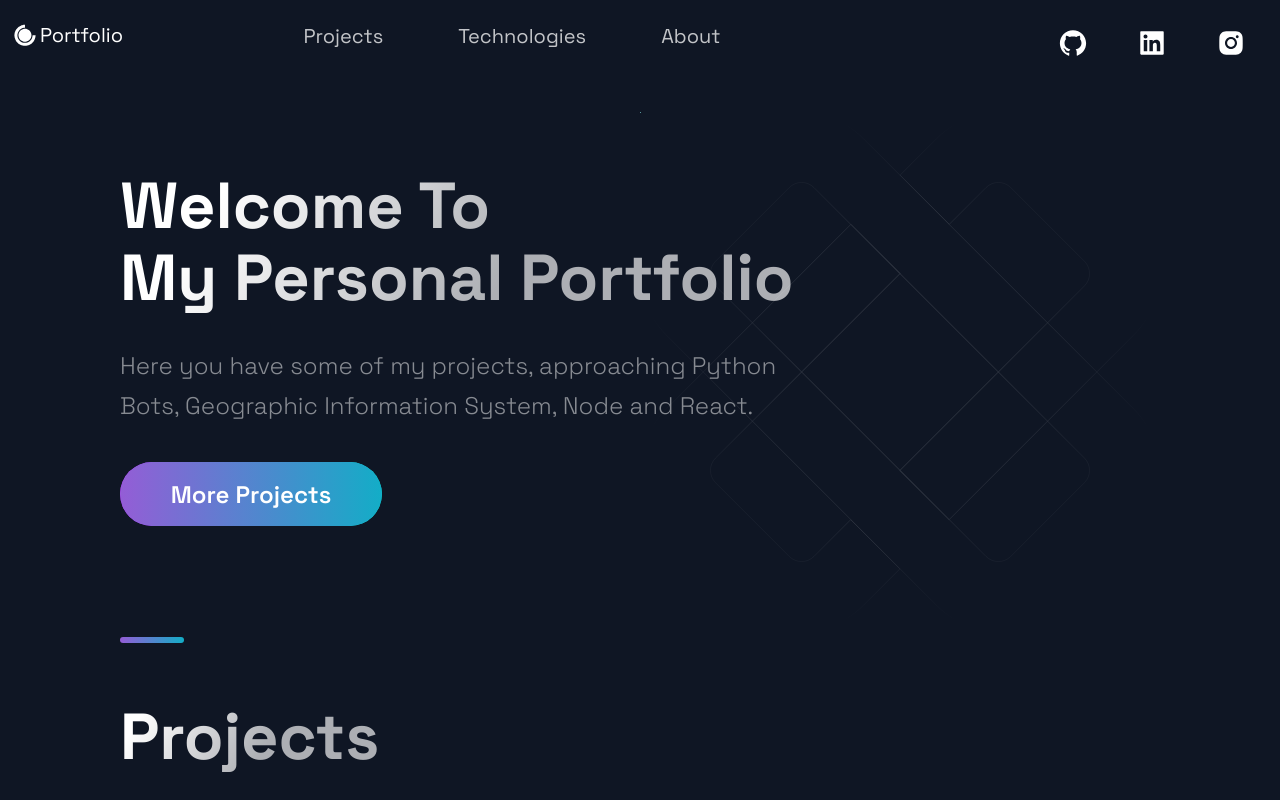
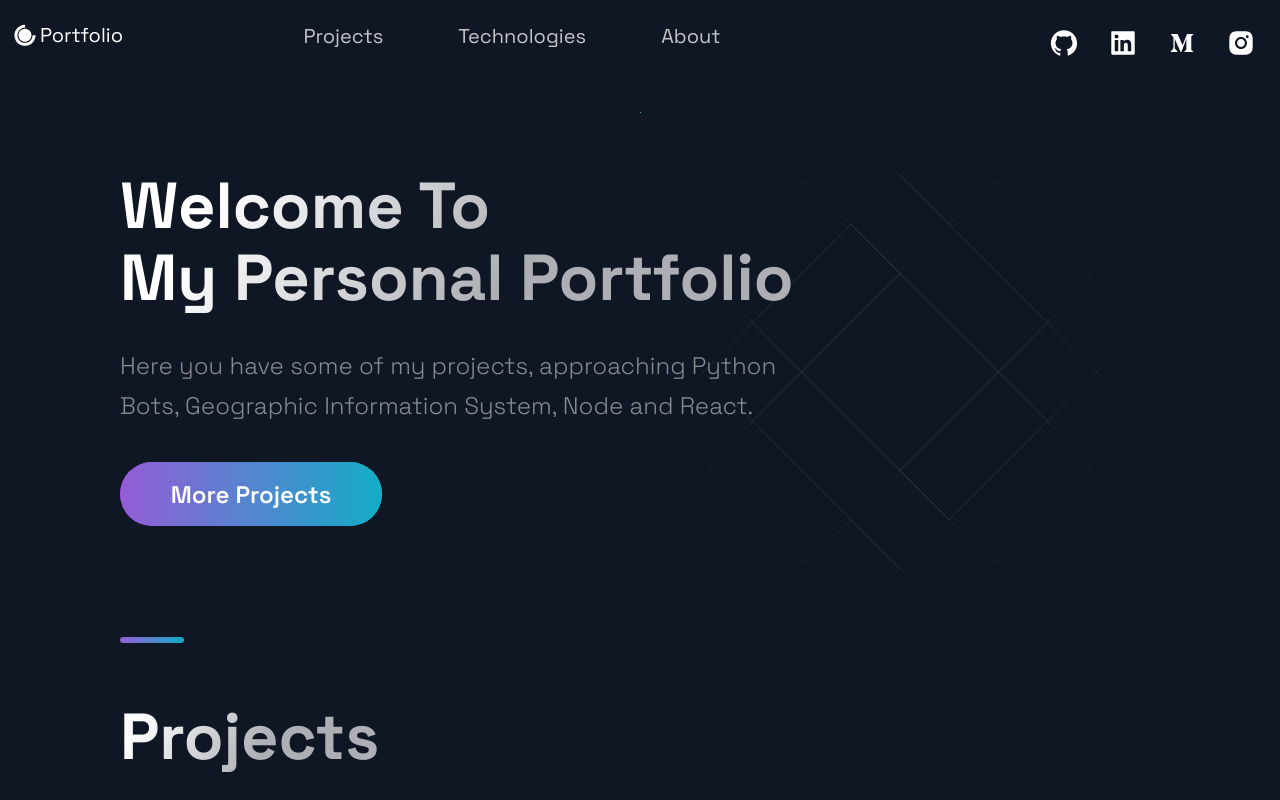
Before and after one commit to danielrubens/portfolio-website, a Next.js app: page / in a window 1280 px wide. Shown: the top 800 px of the page. Built offline with nearby package versions, Linux system fonts and the light colour scheme.

Commit message:
AiOutlineMedium icon

```diff
--- a/src/components/Footer/Footer.js
+++ b/src/components/Footer/Footer.js
@@ -1,5 +1,5 @@
 import React from 'react';
-import { AiFillGithub, AiFillInstagram, AiFillLinkedin } from 'react-icons/ai';
+import { AiFillGithub, AiFillInstagram, AiFillLinkedin, AiOutlineMedium } from 'react-icons/ai';
 
 import { SocialIcons } from '../Header/HeaderStyles';
 import { CompanyContainer, FooterWrapper, LinkColumn, LinkItem, LinkList, LinkTitle, Slogan, SocialContainer, SocialIconsContainer } from './FooterStyles';
@@ -24,6 +24,9 @@ const Footer = () => {
       <SocialIcons href='https://www.linkedin.com/in/danielrubenss/'>
         <AiFillLinkedin size='3rem'/>
       </SocialIcons>
+      <SocialIcons href='https://www.medium.com/@danielrubens'>
+        <AiOutlineMedium size='3rem'/>
+      </SocialIcons>
       <SocialIcons href='https://instagram.com/danielrubenss'>
         <AiFillInstagram size='3rem'/>
       </SocialIcons>
--- a/src/components/Header/Header.js
+++ b/src/components/Header/Header.js
@@ -1,6 +1,6 @@
 import Link from 'next/link';
 import React from 'react';
-import { AiFillGithub, AiFillInstagram, AiFillLinkedin } from 'react-icons/ai';
+import { AiFillGithub, AiFillInstagram, AiFillLinkedin, AiOutlineMedium } from 'react-icons/ai';
 import { DiCssdeck } from 'react-icons/di';
 
 import { Container, Div1, Div2, Div3, NavLink, SocialIcons, Span } from './HeaderStyles';
@@ -38,6 +38,9 @@ const Header = () =>  (
       <SocialIcons href='https://www.linkedin.com/in/danielrubenss/'>
         <AiFillLinkedin size='3rem'/>
       </SocialIcons>
+      <SocialIcons href='https://www.medium.com/@danielrubens'>
+        <AiOutlineMedium size='3rem'/>
+      </SocialIcons>
       <SocialIcons href='https://instagram.com/danielrubenss'>
         <AiFillInstagram size='3rem'/>
       </SocialIcons>
```
